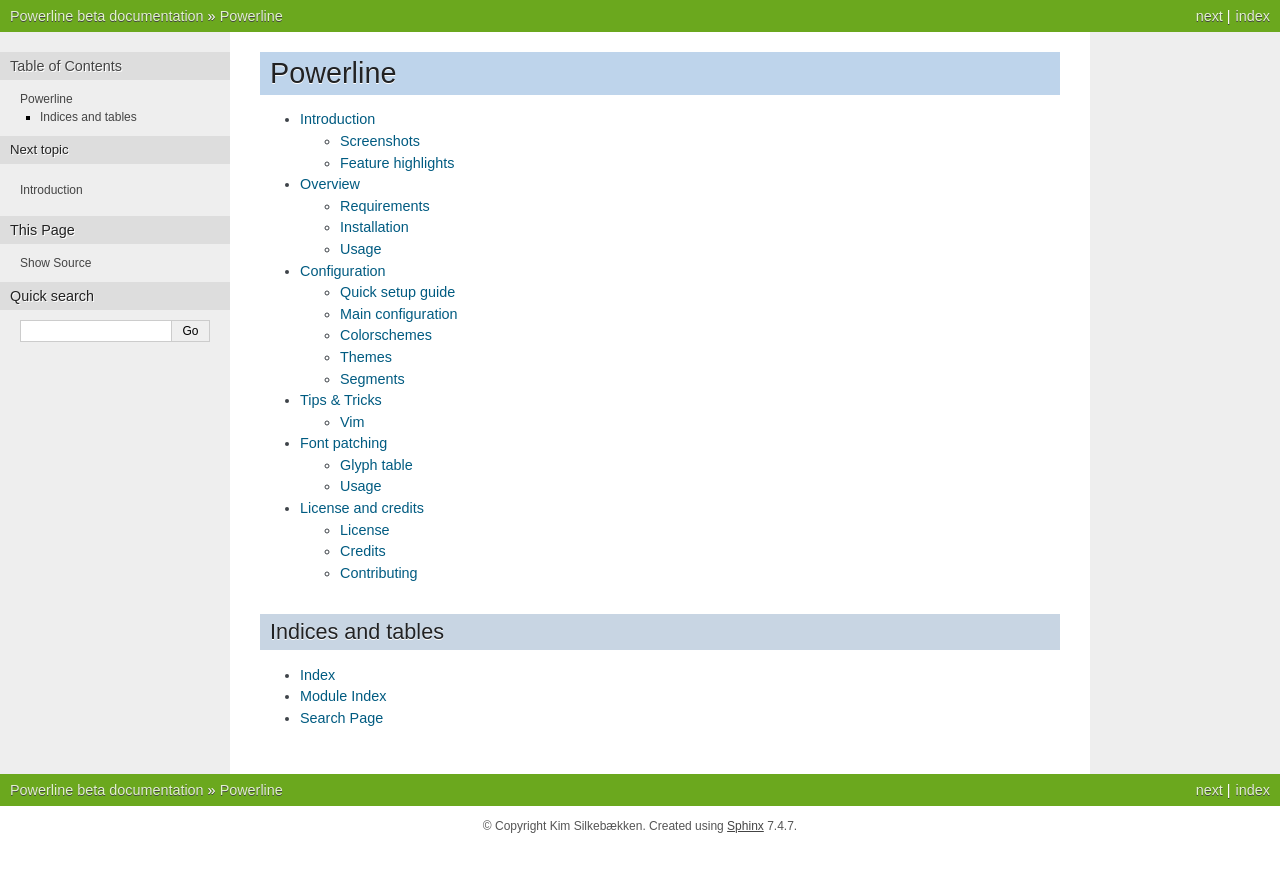
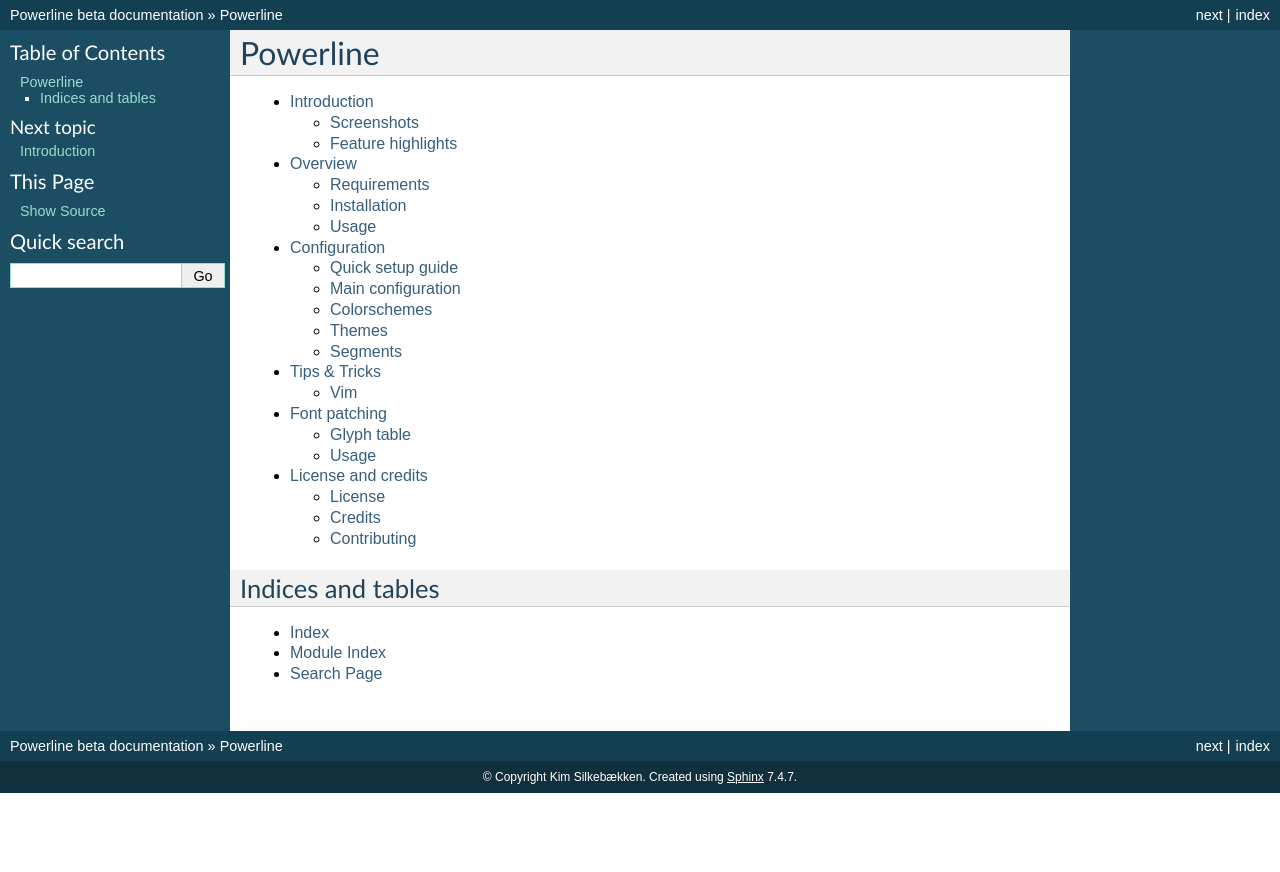
Before and after one commit to someyooyo/someyooyo, a Sphinx documentation site: the page built from docs/source/index.rst, in a window 1280 px wide. Shown: the top 872 px of the page. Built offline with Sphinx 7.4.7, drawn with Linux system fonts in a browser that asks for light colours.

```diff
--- a/docs/source/conf.py
+++ b/docs/source/conf.py
@@ -1,8 +1,9 @@
 # -*- coding: utf-8 -*-
 
-import sys, os
+import os
+import sys
 
-sys.path.insert(0, os.path.abspath('../powerline'))
+sys.path.insert(0, os.path.abspath('../..'))
 
 extensions = ['sphinx.ext.autodoc', 'sphinx.ext.todo', 'sphinx.ext.coverage', 'sphinx.ext.viewcode']
 source_suffix = '.rst'
@@ -13,5 +14,5 @@ version = 'beta'
 release = 'beta'
 exclude_patterns = ['_build']
 pygments_style = 'sphinx'
-html_theme = 'nature'
+html_theme = 'default'
 html_static_path = ['_static']
```
